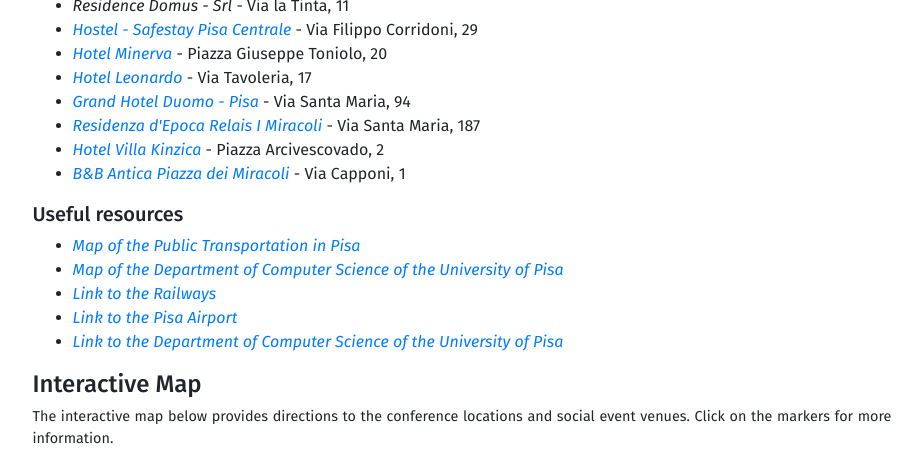
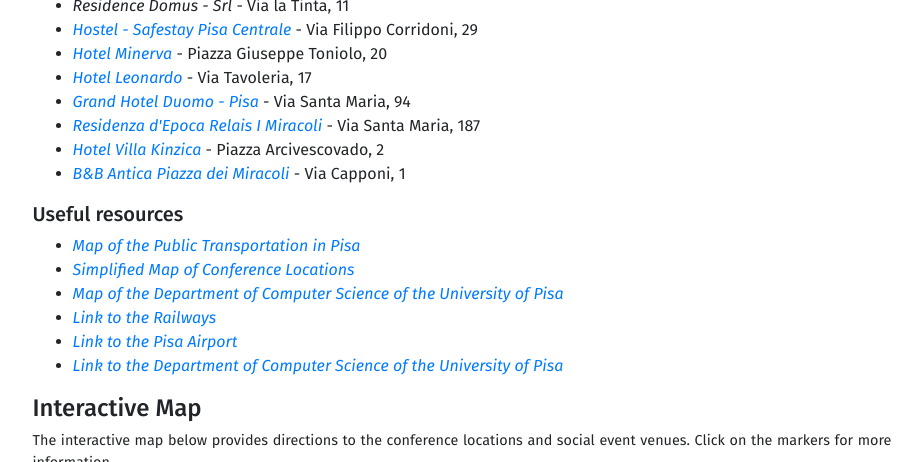
Before and after one commit to jacopo-massa/hpdc24-site, a Jekyll site: the page built from venue.html, in a window 1280 px wide and 900 px high, scrolled down 1749 px, cut to the strip 0-462 px from the top of the window. Shown: the whole strip, without its empty margins (178-1100 px from the left). Built offline with Jekyll 4.4.1, drawn with Linux system fonts in a browser that asks for light colours.

Commit message:
Add simplified map

```diff
--- a/_data/venue.yml
+++ b/_data/venue.yml
@@ -74,6 +74,8 @@
 resources:
   - name: "Map of the Public Transportation in Pisa"
     url: "./assets/images/maps/transportation.pdf"
+  - name: "Simplified Map of Conference Locations"
+    url: "./assets/images/maps/simple.png"
   - name: "Map of the Department of Computer Science of the University of Pisa"
     url: "./assets/images/maps/dept.pdf"
   - name: "Link to the Railways"
```
Also changed, not shown: assets/images/maps/simple.png (added).
